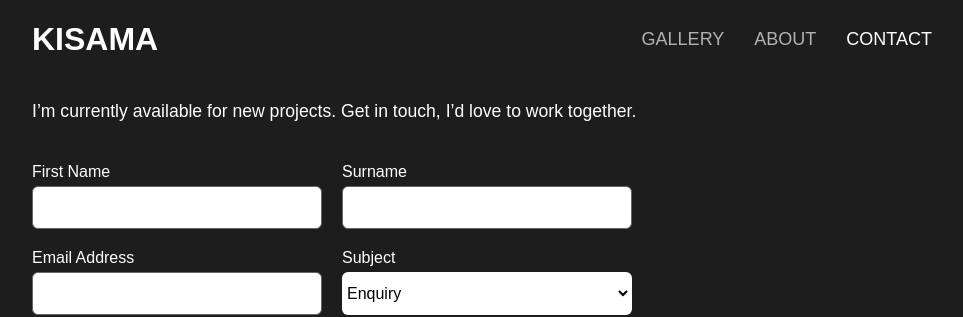
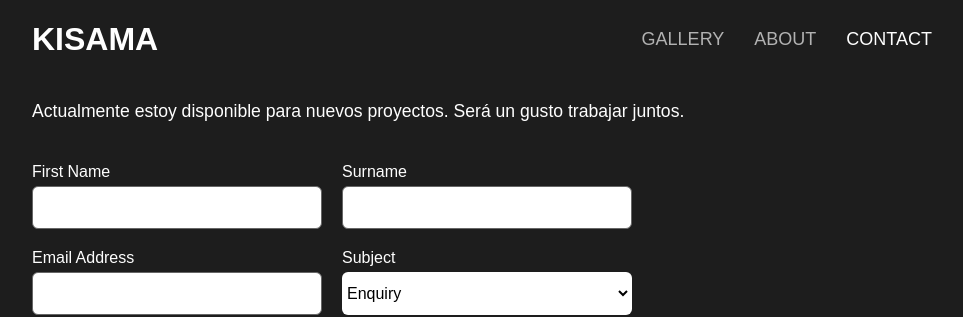
Before and after one commit to Kisama-Kuki/kisama.github.io, a Jekyll site: the page built from contact.html, in a window 1280 px wide. Shown: the top 317 px of the page, without its empty margins (158-1121 px from the left). Built offline with Jekyll 4.4.1, drawn with Linux system fonts in a browser that asks for light colours; some web fonts are replaced.

Commit message:
actualizacion contacto
Cambio en el texto de contacto

```diff
--- a/_data/content.yml
+++ b/_data/content.yml
@@ -10,4 +10,4 @@ about:
 
 contact:
   text: |
-    I'm currently available for new projects. Get in touch, I'd love to work together.
+    Actualmente estoy disponible para nuevos proyectos. Será un gusto trabajar juntos.
```
